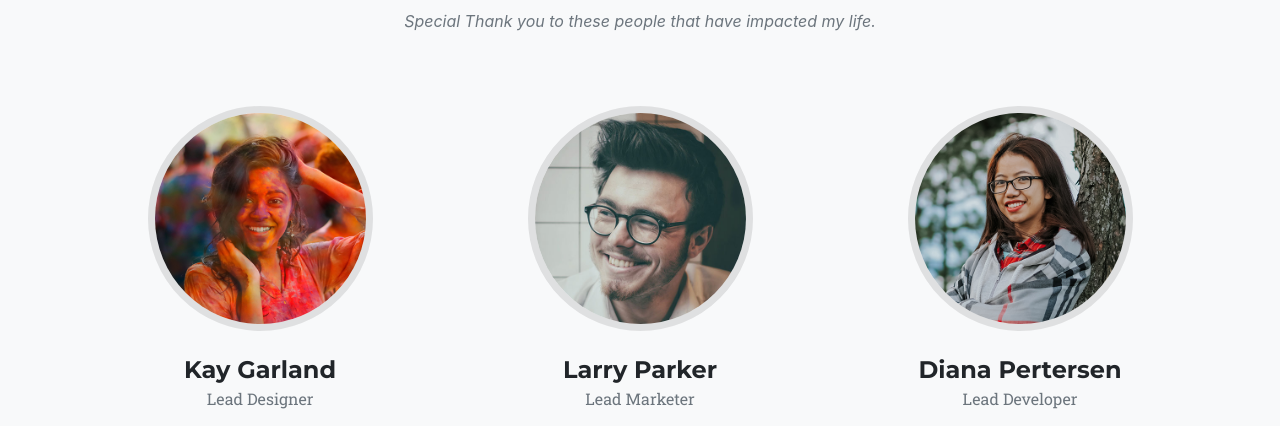
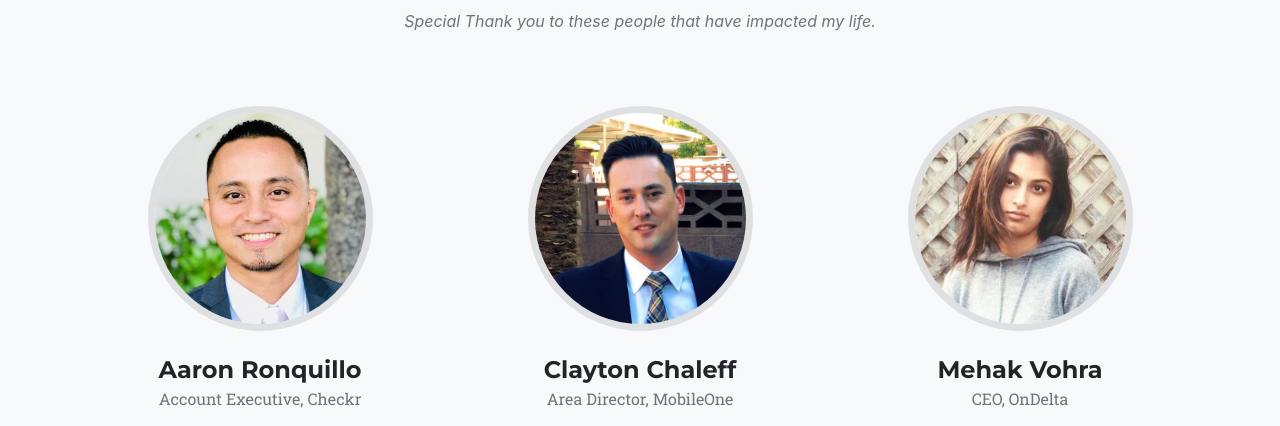
Before and after one commit to CAlmogela/Best-Personal-Projects-, a plain HTML site: page index.html in a window 1280 px wide. Shown: the part 3909-4335 px from the top of the page. Drawn offline with Linux system fonts and the light colour scheme; a web font is replaced by a local one.

Commit message:
added to Peer mentor's section

```diff
--- a/index.html
+++ b/index.html
@@ -211,9 +211,9 @@
       <div class="row">
         <div class="col-sm-4">
           <div class="team-member">
-            <img class="mx-auto rounded-circle" src="img/team/1.jpg" alt="">
-            <h4>Kay Garland</h4>
-            <p class="text-muted">Lead Designer</p>
+            <img class="mx-auto rounded-circle" src="img/team/0.jpg" alt="">
+            <h4>Aaron Ronquillo</h4>
+            <p class="text-muted">Account Executive, Checkr</p>
             <ul class="list-inline social-buttons">
               <li class="list-inline-item">
                 <a href="#">
@@ -235,9 +235,9 @@
         </div>
         <div class="col-sm-4">
           <div class="team-member">
-            <img class="mx-auto rounded-circle" src="img/team/2.jpg" alt="">
-            <h4>Larry Parker</h4>
-            <p class="text-muted">Lead Marketer</p>
+            <img class="mx-auto rounded-circle" src="img/team/11.jpg" alt="">
+            <h4>Clayton Chaleff</h4>
+            <p class="text-muted">Area Director, MobileOne</p>
             <ul class="list-inline social-buttons">
               <li class="list-inline-item">
                 <a href="#">
@@ -259,9 +259,9 @@
         </div>
         <div class="col-sm-4">
           <div class="team-member">
-            <img class="mx-auto rounded-circle" src="img/team/3.jpg" alt="">
-            <h4>Diana Pertersen</h4>
-            <p class="text-muted">Lead Developer</p>
+            <img class="mx-auto rounded-circle" src="img/team/22.jpg" alt="">
+            <h4>Mehak Vohra</h4>
+            <p class="text-muted">CEO, OnDelta</p>
             <ul class="list-inline social-buttons">
               <li class="list-inline-item">
                 <a href="#">
```
Also changed, not shown: img/team/0.jpg (added), img/team/11.jpg (added), img/team/22.jpg (added).
